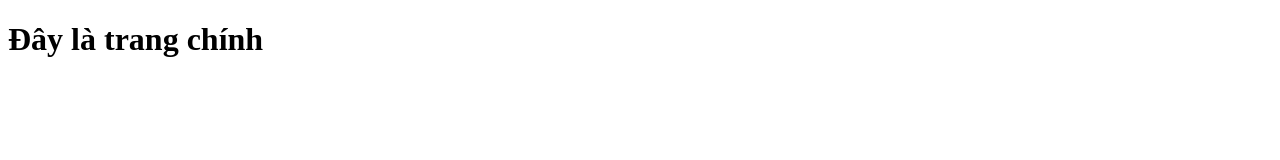
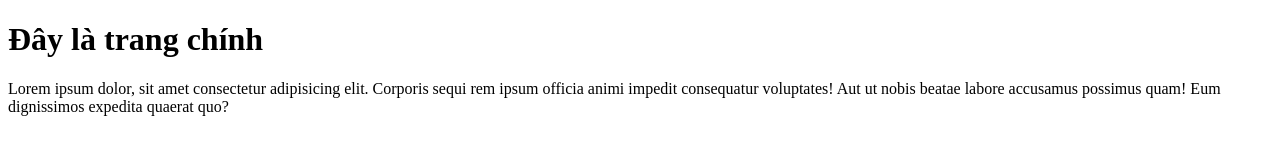
Before and after one commit to lephi-bao/bai-tap-moi, a plain HTML site: page index.html in a window 1280 px wide. Drawn offline with Linux system fonts and the light colour scheme.

Commit message:
Update trang chu

```diff
--- a/index.html
+++ b/index.html
@@ -7,5 +7,11 @@
   </head>
   <body>
     <h1>Đây là trang chính</h1>
+    <p>
+      Lorem ipsum dolor, sit amet consectetur adipisicing elit. Corporis sequi
+      rem ipsum officia animi impedit consequatur voluptates! Aut ut nobis
+      beatae labore accusamus possimus quam! Eum dignissimos expedita quaerat
+      quo?
+    </p>
   </body>
 </html>
```
